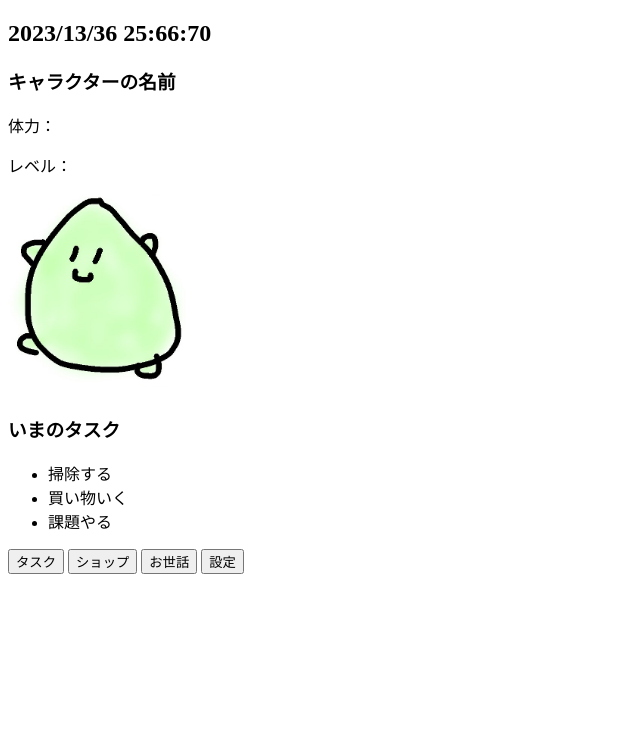
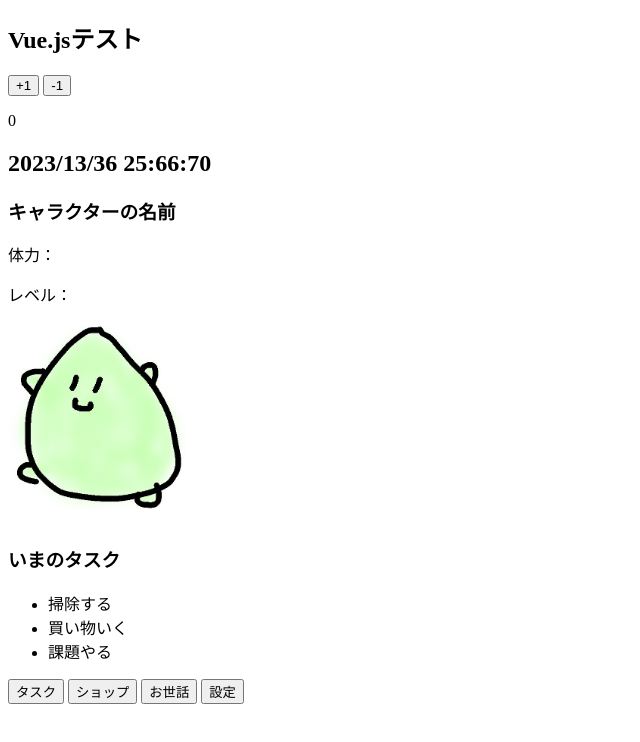
Before and after one commit to hanabonbon/ProjectMoomin, a website: page www/index.html in a window 1280 px wide. Shown: the whole page, without its empty margins (0-640 px from the left). Drawn offline with nearby package versions, Linux system fonts and the light colour scheme.

Commit message:
vue.js動作テスト実装

```diff
--- a/www/index.html
+++ b/www/index.html
@@ -12,6 +12,17 @@
     </script>
 </head>
 <body>
+    <div id="app">
+        <h2>Vue.jsテスト</h2>
+        <button
+            @click="increment"
+        >+1</button>
+        <button
+            @click="decrement"
+        >-1</button>
+        <p>{{ count }}</p>
+    </div>
+
     <article class="wrap">
 
         <section class="date">
@@ -42,5 +53,8 @@
             <button>設定</button>
         </section>
     </article>
+
+    <script src="https://cdn.jsdelivr.net/npm/vue@2.6.14/dist/vue.js"></script>
+    <script src="./script/script.js"></script>
 </body>
 </html>
--- a/www/script/script.js
+++ b/www/script/script.js
@@ -0,0 +1,16 @@
+new Vue({
+    el: '#app',
+    data(){
+        return{
+            count: 0
+        };
+    },
+    methods: {
+        increment(){
+            this.count++;
+        },
+        decrement(){
+            this.count--;
+        }
+    }
+});
```
